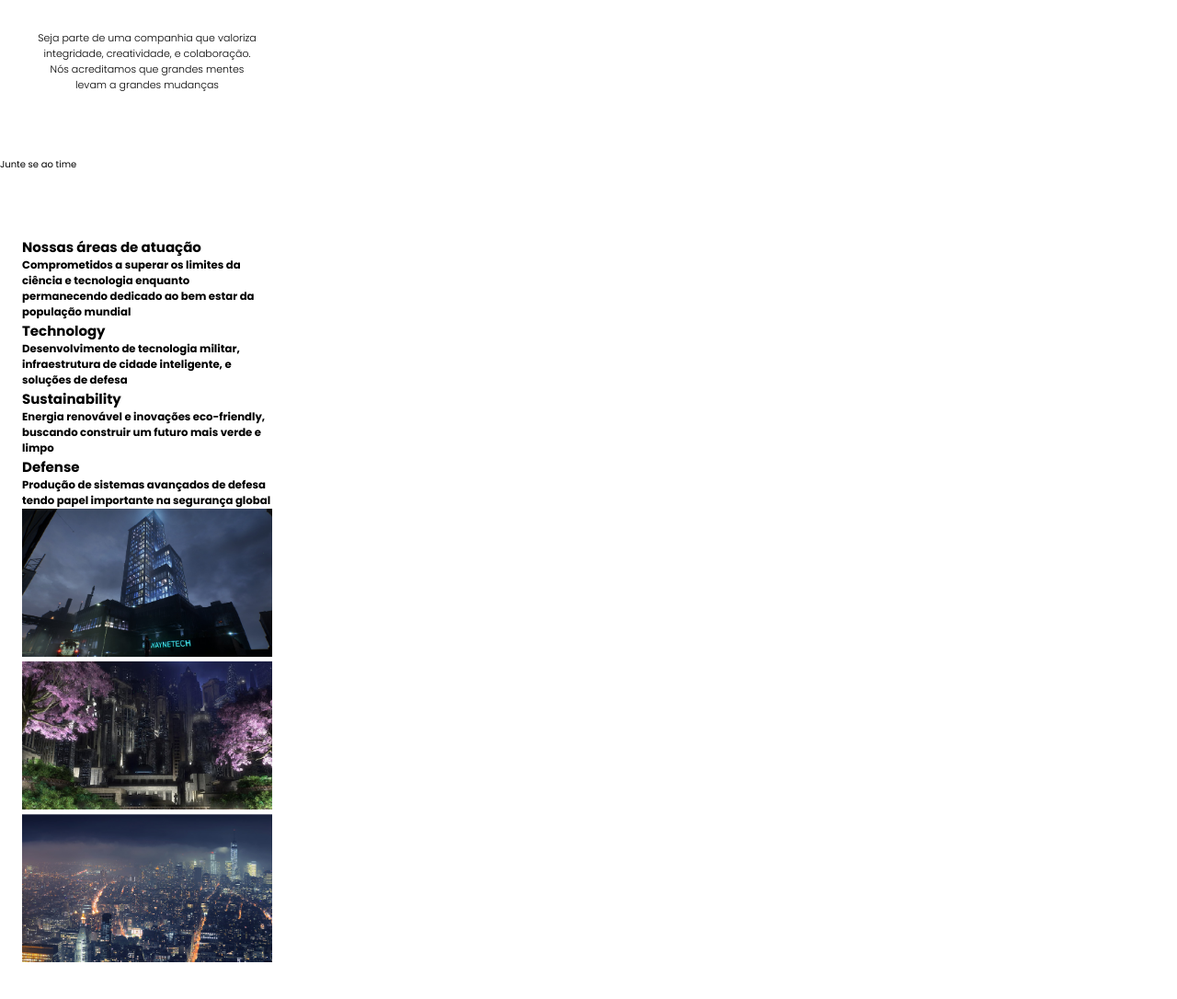
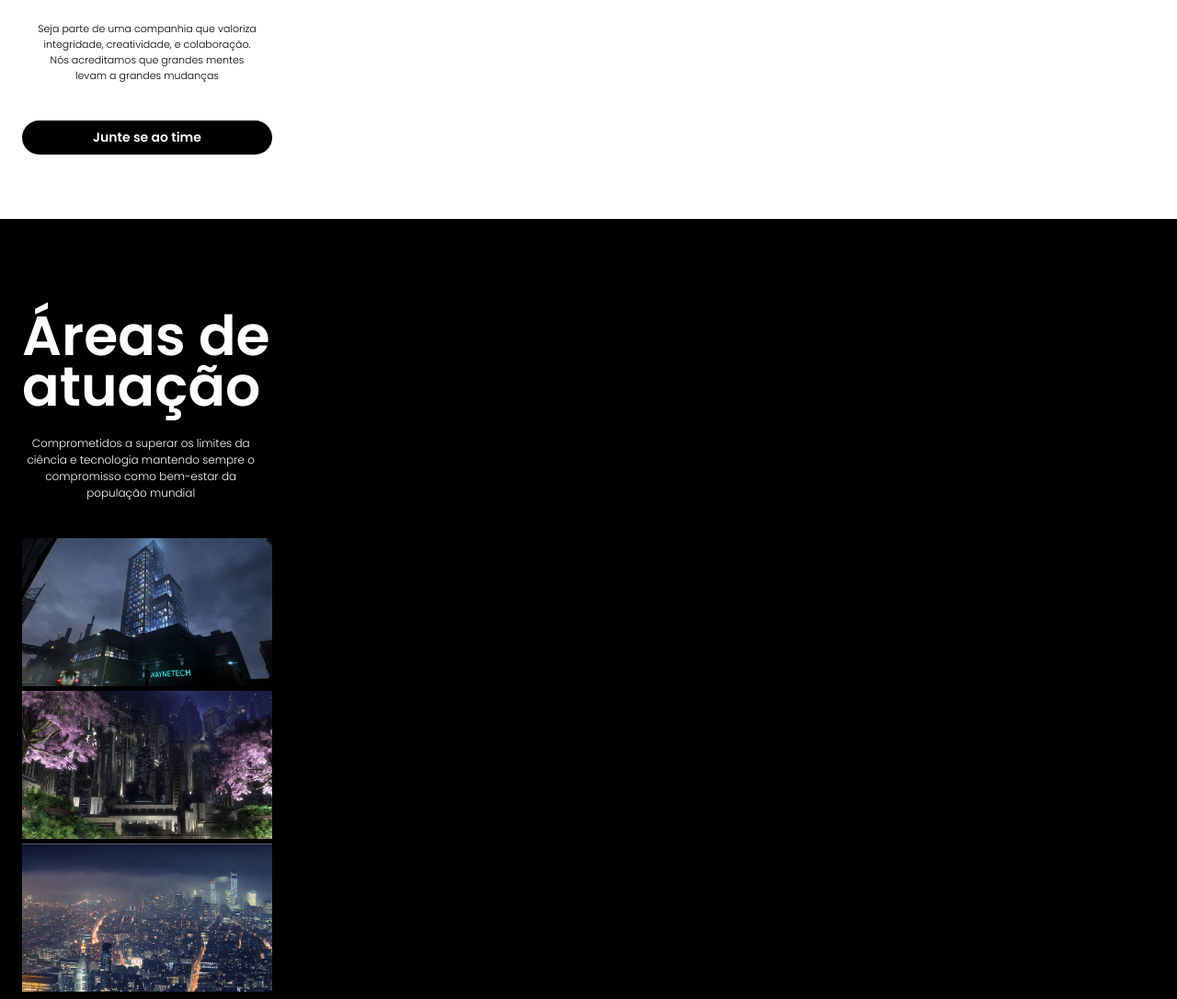
Before and after one commit to benssssss/13-wayne-enterprise, a plain HTML site: page index.html in a window 1280 px wide. Shown: the part 1020-2106 px from the top of the page at 92% size. Drawn offline with Linux system fonts and the light colour scheme.

```diff
--- a/index.html
+++ b/index.html
@@ -13,6 +13,8 @@
     <link rel="stylesheet" href="src/css/header.css">
     <link rel="stylesheet" href="src/css/homePage_Section.css">
     <link rel="stylesheet" href="src/css/carrerProgram_Section.css">
+    <link rel="stylesheet" href="src/css/expertiseAreas_Section.css">
+    <link rel="stylesheet" href="src/css/expertiseAreas_card.css">
 
 </head>
 
@@ -69,21 +71,23 @@
                         Seja parte de uma companhia que valoriza integridade, creatividade, e colaboração. Nós
                         acreditamos que grandes mentes levam a grandes mudanças
                     </h3>
+                    <p class="carrerProgram_button"><a href="#">Junte se ao time</a></p>
                 </div>
-                <p class="carrerProgram_button"><a href="#">Junte se ao time</a></p>
-
             </section>
 
             <section class="expertiseAreas_Section">
                 <div class="expertiseAreas_GeralContainer">
                     <div class="expertiseAreas_Title_Container">
                         <div class="title_description">
-                            <h2 class="title_description__title">Nossas áreas de atuação</h2>
-                            <h3 class="title_description_description">Comprometidos a superar os limites da ciência e
-                                tecnologia enquanto permanecendo dedicado ao bem estar da população mundial
+                            <h2 class="title_description__title"> Áreas de atuação</h2>
+                            <h3 class="title_description_description"> Comprometidos a superar os limites da
+                                ciência e tecnologia mantendo sempre
+                                o compromisso como bem-estar da
+                                população mundial
                             </h3>
                         </div>
                     </div>
+
                     <div class="expertiseAreas_Text_Image_Container">
 
                         <div class="expertiseAreas_Text_Container">
--- a/src/css/carrerProgram_Section.css
+++ b/src/css/carrerProgram_Section.css
@@ -2,7 +2,7 @@
     display: flex;
     flex-direction: column;
     align-items: center;
-    gap: 4rem;
+    gap: 3rem;
 }
 
 .carrerProgram_Section .carrerProgram__image {
@@ -46,7 +46,7 @@
     text-align: center;
 }
 
-.carrerProgram_Section .carrerProgram_GeralContainer .carrerProgram_button {
+.carrerProgram_Section .carrerProgram_button {
     background-color: var(--very-dark-color);
     padding: .8rem;
     border-radius: 50px;
@@ -55,7 +55,7 @@
     width: 100%;
 }
 
-.carrerProgram_Section .carrerProgram_GeralContainer .carrerProgram_button a {
+.carrerProgram_Section .carrerProgram_button a {
     color: var(--very-light-color);
     font-weight: var(--regular);
     font-size: 1.4rem;
--- /dev/null
+++ b/src/css/expertiseAreas_Section.css
@@ -0,0 +1,25 @@
+.expertiseAreas_Section {
+    background-color: var(--very-dark-color);
+    color: var(--very-light-color);
+    padding: 3rem 0;
+}
+
+.expertiseAreas_Title_Container .title_description .title_description__title {
+    font-size: 6rem;
+    line-height: 5.5rem;
+    font-weight: var(--regular);
+}
+
+.expertiseAreas_Title_Container .title_description .title_description_description {
+    font-size: 1.2em;
+    margin-top: 2.5rem;
+    width: 95%;
+    font-weight: var(--light);
+    text-align: center;
+}
+
+.expertiseAreas_Text_Image_Container {
+    display: flex;
+    flex-direction: column-reverse;
+    margin-top: 4rem;
+}
--- /dev/null
+++ b/src/css/expertiseAreas_card.css
@@ -0,0 +1,19 @@
+.expertiseAreas_card {
+    text-align: center;
+    display: flex;
+    flex-direction: column;
+    align-items: center;
+    margin-top: 3rem;
+}
+
+.expertiseAreas_card .card__title {
+    font-size: 3.2em;
+    font-weight: var(--regular);
+}
+
+.expertiseAreas_card .card__description {
+    font-size: 1.2em;
+    width: 95%;
+    font-weight: var(--light);
+    width: 80%;
+}
--- a/src/css/variables.css
+++ b/src/css/variables.css
@@ -9,7 +9,7 @@
 
     --extraBold: 800;
     --bold: 700;
-    --regular: 400;
+    --regular: 600;
     --light: 300;
     --very-light: 200;
 
```
